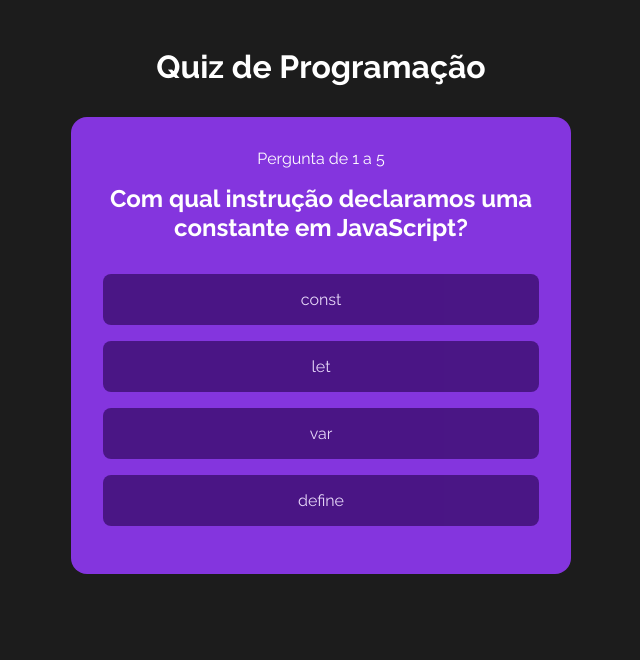
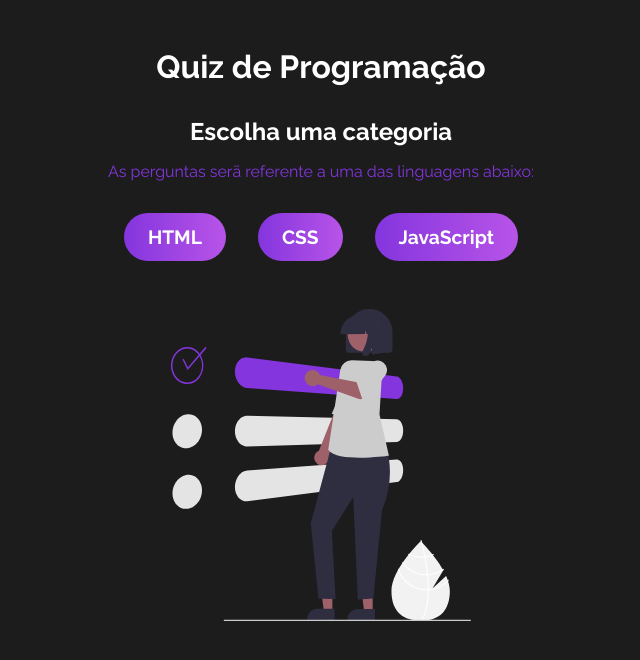
Before and after one commit to gafanhotoalexandre/frontend-quiz, a React (Vite) app: page / in a window 1280 px wide. Both pictures are taken after a click on the button "Iniciar". Shown: the top 660 px of the page, without its empty margins (319-959 px from the left). Built offline with nearby package versions, Linux system fonts and the light colour scheme.

Commit message:
projeto quase completo

```diff
--- a/src/App.tsx
+++ b/src/App.tsx
@@ -7,17 +7,15 @@ import { useQuizContext } from './hooks/useQuizContext'
 
 import './App.css'
 import { GameOver } from './components/GameOver'
+import { PickCategory } from './components/PickCategory'
 function App() {
   const [quizState, dispatch] = useQuizContext()
-
-  useEffect(() => {
-    dispatch({ type: 'REORDER_QUESTIONS' })
-  }, [])
 
   return (
     <div className="App">
       <h1>Quiz de Programação</h1>
       {quizState.gameStage === 'Start' && <Welcome />}
+      {quizState.gameStage === 'Category' && <PickCategory />}
       {quizState.gameStage === 'Playing' && <Question />}
       {quizState.gameStage === 'End' && <GameOver />}
     </div>
--- a/src/components/GameOver/index.tsx
+++ b/src/components/GameOver/index.tsx
@@ -7,7 +7,6 @@ export function GameOver() {
   const [quizState, dispatch] = useQuizContext()
 
   function restartGame() {
-    dispatch({ type: 'REORDER_QUESTIONS' })
     dispatch({ type: 'NEW_GAME' })
   }
   return (
--- /dev/null
+++ b/src/components/PickCategory/PickCategory.css
@@ -0,0 +1,22 @@
+#category {
+  text-align: center;
+  max-width: 500px;
+}
+
+#category h2,
+#category p {
+  margin-bottom: 1rem;
+}
+
+#category p {
+  color: var(--p-color);
+}
+
+#category img {
+  margin-top: 2rem;
+  max-width: 300px;
+}
+
+#category button {
+  margin: 1rem;
+}
--- /dev/null
+++ b/src/components/PickCategory/index.tsx
@@ -0,0 +1,33 @@
+import { useQuizContext } from '../../hooks/useQuizContext'
+
+import CategoryImg from '../../assets/images/category.svg'
+import './PickCategory.css'
+import { Quiz } from '../../types/Quiz'
+
+export function PickCategory() {
+  const [quizState, dispatch] = useQuizContext()
+
+  function chooseCategoryAndReorderQuestions(category: string) {
+    dispatch({ type: 'START_GAME', payload: category })
+    dispatch({ type: 'REORDER_QUESTIONS' })
+  }
+  return (
+    <div id="category">
+      <h2>Escolha uma categoria</h2>
+      <p>As perguntas serã referente a uma das linguagens abaixo:</p>
+
+      <div>
+        {quizState.questions.map((question: Quiz) => (
+          <button
+            key={question.category}
+            onClick={() => chooseCategoryAndReorderQuestions(question.category)}
+          >
+            {question.category}
+          </button>
+        ))}
+      </div>
+
+      <img src={CategoryImg} alt="Categorias do quiz" />
+    </div>
+  )
+}
--- a/src/components/Question/index.tsx
+++ b/src/components/Question/index.tsx
@@ -1,11 +1,13 @@
 import { useQuizContext } from '../../hooks/useQuizContext'
+import { Question as QuestionType } from '../../types/Question'
 import { Option } from '../Option'
 
 import './Question.css'
 
 export function Question() {
   const [quizState, dispatch] = useQuizContext()
-  const currentQuestion = quizState.questions[quizState.currentQuestion]
+  const currentQuestion: QuestionType =
+    quizState.questions[quizState.currentQuestion]
 
   function onSelectOption(option: string) {
     dispatch({
@@ -22,7 +24,7 @@ export function Question() {
       <h2>{currentQuestion.question}</h2>
 
       <section id="options-container">
-        {currentQuestion.options.map((option) => (
+        {currentQuestion.options.map((option: string) => (
           <Option
             key={option}
             option={option}
@@ -32,6 +34,17 @@ export function Question() {
         ))}
       </section>
 
+      {!quizState.answerSelected && !quizState.help && (
+        <>
+          {currentQuestion.tip && (
+            <button onClick={() => dispatch({ type: 'SHOW_TIP' })}>Dica</button>
+          )}
+        </>
+      )}
+
+      {!quizState.answerSelected && quizState.help === 'tip' && (
+        <p>{currentQuestion.tip}</p>
+      )}
       {quizState.answerSelected && (
         <button onClick={() => dispatch({ type: 'CHANGE_QUESTION' })}>
           Continuar
--- a/src/components/Welcome/index.tsx
+++ b/src/components/Welcome/index.tsx
@@ -1,6 +1,6 @@
-import QuizImage from '../../assets/images/quiz.svg'
 import { useQuizContext } from '../../hooks/useQuizContext'
 
+import QuizImage from '../../assets/images/quiz.svg'
 import './Welcome.css'
 
 export function Welcome() {
--- a/src/contexts/QuizContext.tsx
+++ b/src/contexts/QuizContext.tsx
@@ -1,15 +1,19 @@
 import { createContext, useReducer } from 'react'
 
-import { MiniQuiz } from '../types/Quiz'
-import questions from '../data/questions'
+import { Quiz } from '../types/Quiz'
+import { Question } from '../types/Question'
+import questions from '../data/questions_complete'
+
+type Stages = 'Start' | 'Category' | 'Playing' | 'End'
 
 interface State {
-  gameStage: string
-  questions: MiniQuiz[]
+  gameStage: Stages
+  // eslint-disable-next-line @typescript-eslint/no-explicit-any
+  questions: any
   currentQuestion: number
   answerSelected: boolean
   score: number
-  // help: boolean | string
+  help: boolean | string
   // optionToHide: string | null
 }
 
@@ -23,7 +27,18 @@ type Action =
   | { type: 'SHOW_TIP' }
   | { type: 'REMOVE_OPTION' }
 
-const STAGES = ['Start', 'Playing', 'End']
+enum GameStage {
+  Start = 'Start',
+  Category = 'Category',
+  Playing = 'Playing',
+  End = 'End',
+}
+const STAGES: GameStage[] = [
+  GameStage.Start,
+  GameStage.Category,
+  GameStage.Playing,
+  GameStage.End,
+]
 
 const initialState: State = {
   gameStage: STAGES[0],
@@ -31,6 +46,7 @@ const initialState: State = {
   currentQuestion: 0,
   score: 0,
   answerSelected: false,
+  help: false,
 }
 
 function quizReducer(state: State, action: Action): State {
@@ -41,8 +57,26 @@ function quizReducer(state: State, action: Action): State {
         gameStage: STAGES[1],
       }
 
+    case 'START_GAME': {
+      let quizQuestions: Question[] | null = null
+
+      state.questions.forEach((question: Quiz) => {
+        if (question.category === action.payload) {
+          quizQuestions = question.questions
+        }
+      })
+
+      const updatedState = { ...state }
+      updatedState.questions = quizQuestions! || state.questions
+
+      return {
+        ...updatedState,
+        gameStage: STAGES[2],
+      }
+    }
+
     case 'REORDER_QUESTIONS': {
-      const reorderedQuestions = questions.sort(() => Math.random() - 0.5)
+      const reorderedQuestions = state.questions.sort(() => Math.random() - 0.5)
       return {
         ...state,
         questions: reorderedQuestions,
@@ -53,14 +87,15 @@ function quizReducer(state: State, action: Action): State {
       const nextQuestion = state.currentQuestion + 1
       let endGame = false
 
-      if (!questions[nextQuestion]) {
+      if (!state.questions[nextQuestion]) {
         endGame = true
       }
       return {
         ...state,
         currentQuestion: nextQuestion,
-        gameStage: endGame ? STAGES[2] : state.gameStage,
+        gameStage: endGame ? STAGES[3] : state.gameStage,
         answerSelected: false,
+        help: false,
       }
     }
 
@@ -84,6 +119,13 @@ function quizReducer(state: State, action: Action): State {
       }
     }
 
+    case 'SHOW_TIP': {
+      return {
+        ...state,
+        help: 'tip',
+      }
+    }
+
     default:
       return state
   }
```
